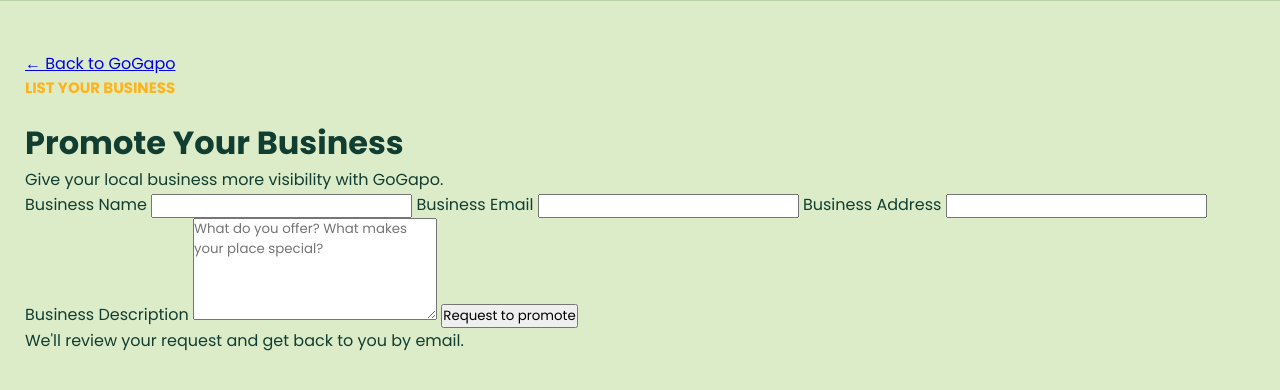
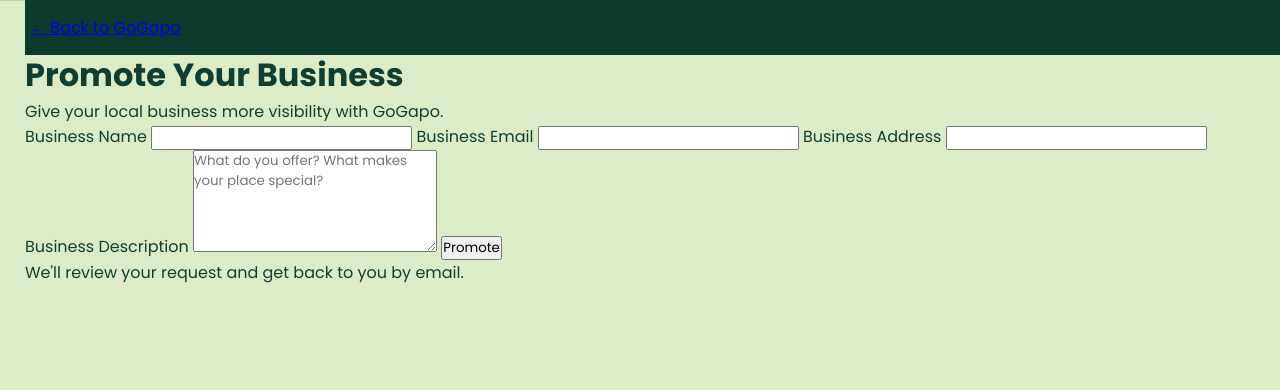
Before and after one commit to trishgomz/GoGapo, a plain HTML site: page promote.html in a window 1280 px wide. Drawn offline with Linux system fonts and the light colour scheme.

Commit message:
Update promote.html

```diff
--- a/promote.html
+++ b/promote.html
@@ -15,10 +15,13 @@
     <!-- promote starts -->
     <section class="promote content-section" id="promote-page">
 
-        <a href="index.html" class="promote-back">← Back to GoGapo</a>
+        <nav class="navbar">
+    <div class="nav-inner">
+        <a href="index.html" class="back-pill">← Back to GoGapo</a>
+    </div>
+        </nav>
 
         <div class="promote-intro">
-            <p class="small-title">LIST YOUR BUSINESS</p>
             <h2>Promote Your Business</h2>
             <p>Give your local business more visibility with GoGapo.</p>
         </div>
@@ -37,7 +40,7 @@
             <textarea id="biz-desc" name="business_description" rows="5"
                 placeholder="What do you offer? What makes your place special?"></textarea>
 
-            <button type="submit">Request to promote</button>
+            <button type="submit">Promote</button>
             <p class="form-note">We'll review your request and get back to you by email.</p>
         </form>
     </section>
```
